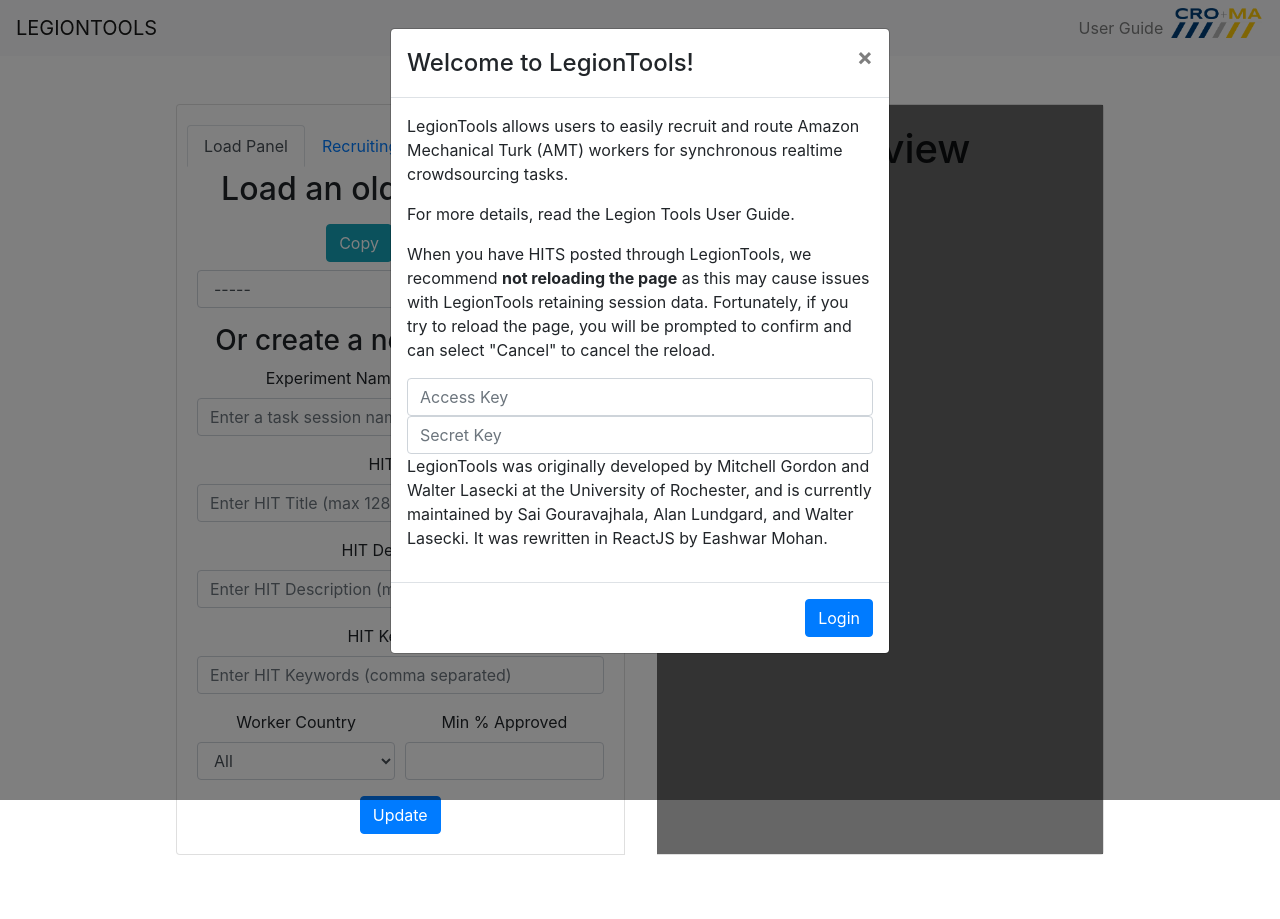
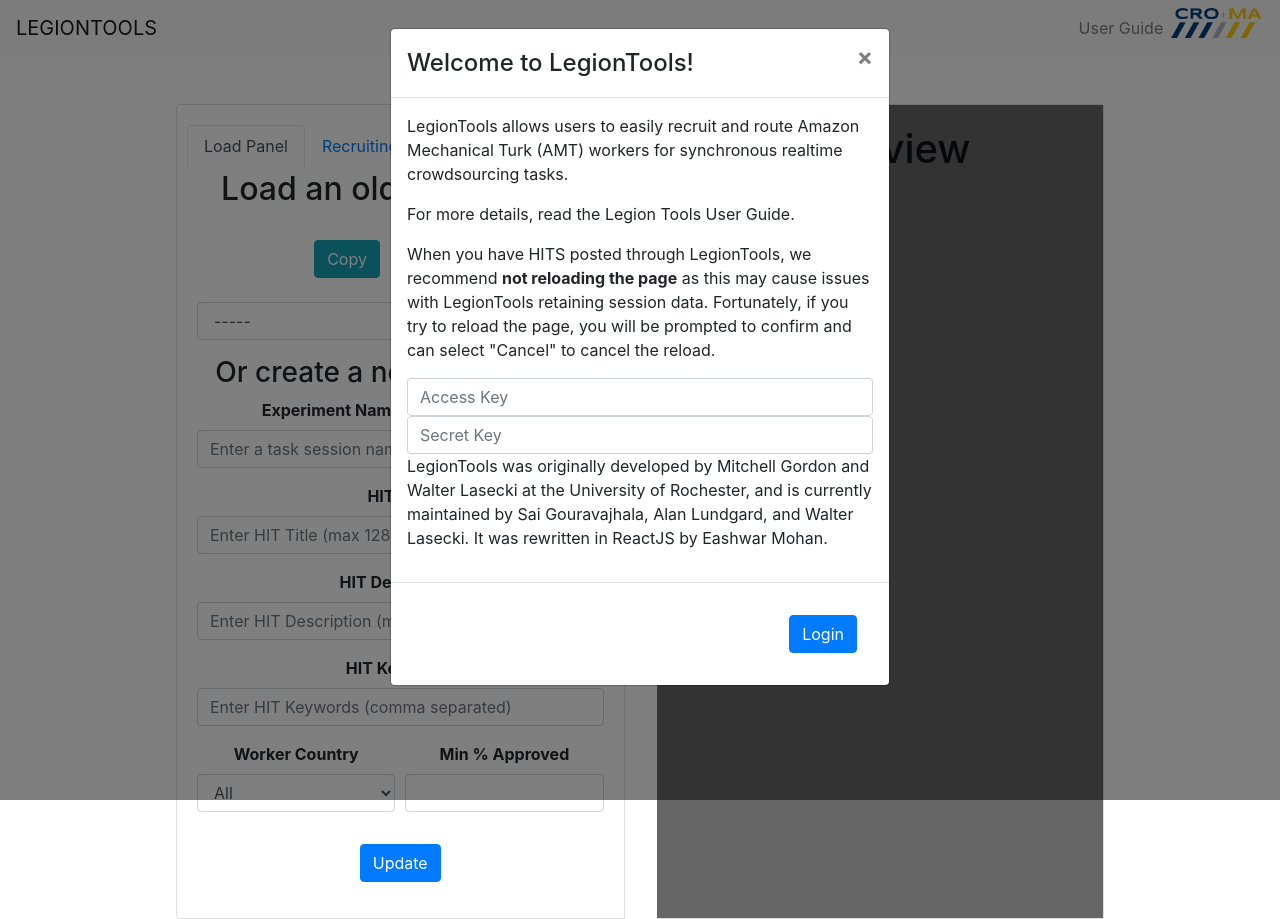
Before and after one commit to cromaLab/legiontools-react, a React (Create React App) app: page / in a window 1280 px wide. Before the commit the page ends 855 px from the top, so only its background shows below. Built offline with nearby package versions, Linux system fonts and the light colour scheme.

Commit message:
global styling

```diff
--- a/src/App.css
+++ b/src/App.css
@@ -36,3 +36,11 @@
   cursor: not-allowed;
   position: absolute;
 }
+
+.form-label {
+  font-weight: bold;
+}
+
+.btn {
+  margin: 1rem!important;
+}
```
